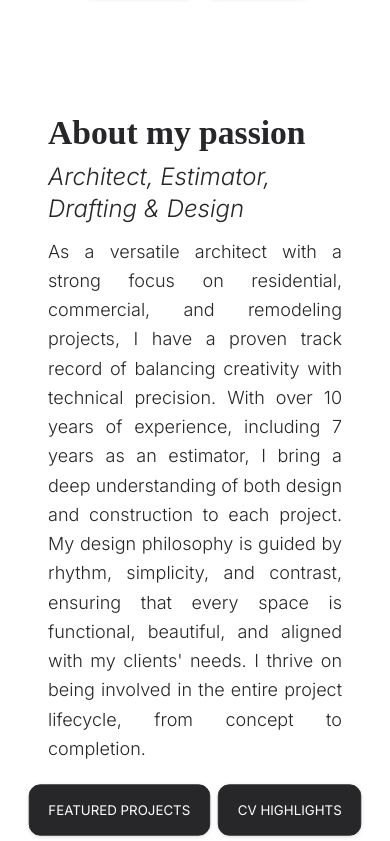
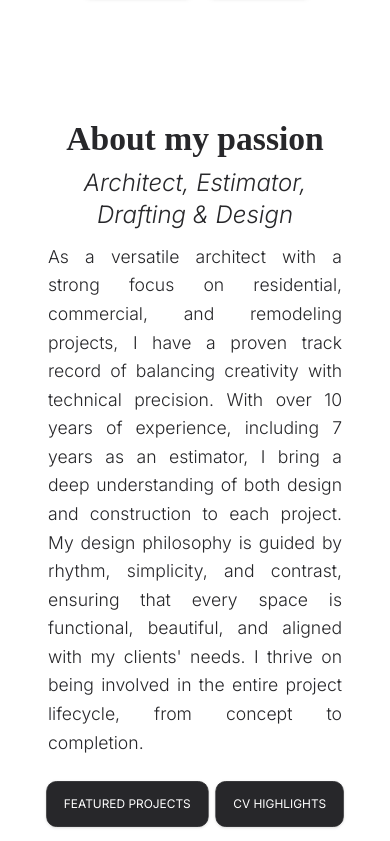
Before and after one commit to liz-garcia/architect-portfolio, a React (Vite) app in the folder client/: page / in a window 390 px wide. Shown: the part 783-1624 px from the top of the page. Built offline with nearby package versions, Linux system fonts and the light colour scheme; a web font is replaced by a local one.

Commit message:
Extra adjustments for responsiveness in multiple sections.

```diff
--- a/client/src/main.jsx
+++ b/client/src/main.jsx
@@ -7,7 +7,7 @@ import "./index.css";
 // Tailwind CSS utility classes
 const dimensions = "";
 const layout = "flex flex-col bg-[#FFFFFF]";
-const text = "text-lg/relaxed text-zinc-800 font-sans font-light";
+const text = "text-[1.1rem]/relaxed text-zinc-800 font-sans font-light";
 const darkMode = "";
 const tailwindClasses = `${dimensions} ${layout} ${text} ${darkMode}`;
 
--- a/client/src/pages/About/About.jsx
+++ b/client/src/pages/About/About.jsx
@@ -3,7 +3,8 @@ import FeaturedProjectsSection from "./FeaturedProjectsSection.jsx";
 import ResumeSection from "./ResumeSection.jsx";
 
 // Tailwind CSS utility classes
-const aboutStyle = "w-screen relative overflow-hidden xs-landscape:block";
+const aboutStyle =
+  "w-screen relative overflow-hidden xs-landscape:block h-568-w-320:mt-4";
 const presentationStyle =
   "h-screen flex flex-col sm:h-fit xs-landscape:min-h-fit";
 
--- a/client/src/pages/About/AboutMeSection.jsx
+++ b/client/src/pages/About/AboutMeSection.jsx
@@ -5,23 +5,25 @@ import PrimaryLink from "../../components/Buttons/PrimaryLink.jsx";
 const aboutMeContainer =
   "2xl:h-fit 3xl:h-1/2 3xl:flex 3xl:flex-col 3xl:items-center 3xl:justify-center min-h-fit h-1180-1550:h-1/3 h-1180-1550:place-content-center xs-landscape:h-vh";
 // * aboutMe Section element
+// lg:px-18 to lg:px-20, deleted xl:pb-4, 2xl:pb-5 to 6 for aboutMeStyle
 const aboutMeStyle =
-  "h-fit px-28 lg:px-18 md:px-12 xl:px-16 pt-16 sm:pt-12 md:pt-8 lg:pt-10 pb-10 lg:px-12 2xl:px-16 md:pb-4 xl:pb-4 2xl:pb-5 sm:pb-16 flex lg:flex-col 2xl:flex-row gap-4 lg:gap-0 lg:gap-2 sm:gap-2 justify-center sm:h-dvh sm:px-16 sm:mx-2 xs:h-svh xs:px-10 xs:gap-2 2xs:px-8 3xl:px-32 h-658-w-320:gap-1 xs-landscape:min-h-fit xs-landscape:px-8 xs-landscape:py-4 xs-landscape:h-svh";
+  "h-fit px-28 lg:px-20 md:px-12 xl:px-16 pt-16 sm:pt-12 md:pt-8 lg:pt-10 pb-10 lg:px-12 2xl:px-16 md:pb-4 2xl:pb-6 sm:pb-16 flex lg:flex-col 2xl:flex-row gap-4 lg:gap-0 lg:gap-2 sm:gap-2 justify-center sm:h-dvh sm:px-16 sm:mx-2 xs:h-svh xs:px-10 xs:gap-2 2xs:px-8 3xl:px-32 h-658-w-320:gap-1 xs-landscape:min-h-fit xs-landscape:px-8 xs-landscape:py-4 xs-landscape:h-svh md-portrait:bg-red-200 md-portrait:px-16 md-portrait:mt-4 md-portrait:mb-2 h-568-w-320:bg-emerald-200 h-568-w-320:px-6 h-658-w-320:px-6";
 // * aboutMeTitle
 const aboutMeTitleStyle = "lg:flex-none flex-1 w-1/3 lg:w-auto xl:w-1/5";
 const h2Style =
-  "font-bold font-serif text-4xl xs:text-[2.1rem] 3xl:text-6xl h-658-w-320:text-[1.8rem] h-568-w-320-landscape:text-3xl";
+  "font-bold font-serif text-4xl xs:text-[2.1rem] 3xl:text-6xl h-658-w-320:text-3xl h-568-w-320-landscape:text-3xl h-667-w-375:text-center h-667-w-375:pt-2 xs:text-center";
 // * aboutMeText
 const aboutMeTextStyle =
   "lg:flex-none flex flex-col gap-1 w-2/3 lg:w-auto pt-2 pl-4 pr-18 lg:pl-0 sm:pt-0 3xl:pl-16 xl:w-4/5 3xl:w-4/5";
 const h3Style =
-  "font-light text-2xl text-zinc-800 italic lg:text-xl xs:text-2xl sm:mb-1 h-667-w-375:text-xl 3xl:text-4xl 3xl:mt-2 h-568-w-320:mb-0 h-568-w-320:text-[0.82rem]";
+  "font-light text-2xl text-zinc-800 italic lg:text-xl xs:text-2xl sm:mb-1 h-667-w-375:text-center h-667-w-375:text-2xl 3xl:text-4xl 3xl:mt-2 h-568-w-320:mb-0 h-568-w-320:text-[0.9rem] h-658-w-320:text-xl xs:text-center h-658-w-320:mb-0";
 const elevatorPitchStyle =
-  "text-justify my-1 md:mb-0 sm:mb-4 lg:pb-0 2xl:pb-1 2xl:leading-relaxed h-667-w-375:text-base 2xs:text-base 3xl:text-2xl/relaxed 3xl:pt-4 h-658-w-320:text-sm/relaxed h-568-w-320:leading-normal h-568-w-320:mb-1 xs-landscape:text-sm/relaxed";
+  "text-justify my-1 md:mb-0 sm:mb-4 lg:pb-0 2xl:pb-1 2xl:leading-relaxed h-667-w-375:text-base 2xs:text-base 3xl:text-2xl/relaxed 3xl:pt-4 h-658-w-320:text-sm/relaxed h-568-w-320:leading-normal h-568-w-320:mb-1 xs-landscape:text-sm/relaxed h-658-w-320:mb-2 h-667-w-375:mb-2 h-882-w-344:leading-relaxed";
 const dividerStyle1 =
   "absolute -right-[56px] xl:-right-[56px] 2xl:-right-[36px] xl:w-4/5 w-2/3 h-12 border-b border-zinc-300 lg:hidden 3xl:hidden";
+// xl:py-1 to xl:py-2, md:py-2 to md:py-4 for buttonContainerStyle
 const buttonContainerStyle =
-  "flex justify-between gap-4 sm:py-0 md:py-2 xl:py-1 2xl:py-0 3xl:py-4 3xl:gap-8 items-center";
+  "flex justify-between gap-4 sm:py-0 md:py-4 xl:py-2 2xl:py-0 3xl:py-4 3xl:gap-8 items-center";
 const dividerStyle2 = "flex-1 border-b border-zinc-300";
 
 // AboutMeSection component
@@ -66,7 +68,7 @@ const AboutMeSection = () => {
             <div
               className={
                 isSmallScreen
-                  ? "flex gap-2 xs:scale-95 xs:flex-row-reverse xs:place-content-center 2xs:scale-[0.85] h-667-w-375:scale-[0.8] h-667-w-375:flex-nowrap h-658-w-320:scale-[0.75]"
+                  ? "flex gap-2 xs:scale-95 xs:flex-row-reverse xs:place-content-center 2xs:scale-[0.85] h-667-w-375:scale-[0.8] h-667-w-375:flex-nowrap h-658-w-320:scale-[0.65] h-844-w-390:scale-[0.85] h-882-w-344:scale-[0.8]"
                   : buttonContainerStyle
               }
             >
--- a/client/src/pages/Home/HeroSection.jsx
+++ b/client/src/pages/Home/HeroSection.jsx
@@ -7,17 +7,17 @@ import heroImage3 from "/architectural-plan-3.png";
 
 // Tailwind CSS utility classes
 const heroSectionStyle =
-  "w-[100dvw] h-[88dvh] flex pl-16 md:p-0 md:pb-1 2xl:pl-16 3xl:pl-28 items-center justify-center md:flex-col-reverse gap-8 md:gap-3 2xl:gap-12 3xl:gap-24 xs:gap-0 xs:h-[84svh] xs-landscape:flex-row xs-landscape:h-[84svh]";
+  "w-[100dvw] h-[88dvh] flex pl-16 md:p-0 md:pb-1 2xl:pl-16 3xl:pl-28 items-center justify-center md:flex-col-reverse gap-8 md:gap-3 2xl:gap-12 3xl:gap-24 xs:gap-0 xs:h-[84svh] xs-landscape:flex-row xs-landscape:h-[84svh] h-1366-w-1024:flex-col-reverse h-1366-w-1024:gap-3 h-1366-w-1024:p-0 h-1366-w-1024:pb-2";
 const heroTitleStyle =
-  "w-1/3 text-center flex flex-col md:w-full md:h-1/3 sm:h-2/5 items-center justify-center md:pb-8 sm:pb-6 xs:pb-4 xs:h-[40%] xs:pl-1 xs-landscape:scale-90 h-658-w-320-landscape:min-h-fit h-568-w-320-landscape:min-h-fit";
+  "w-1/3 text-center flex flex-col md:w-full md:h-1/3 sm:h-2/5 items-center justify-center md:pb-8 sm:pb-6 xs:pb-4 xs:h-[40%] xs:pl-1 xs-landscape:scale-90 h-658-w-320-landscape:min-h-fit h-568-w-320-landscape:min-h-fit h-1366-w-1024:w-full h-1366-w-1024:h-1/3 h-1366-w-1024:pb-8";
 const h1Style =
-  "font-serif italic font-bold mb-4 sm:text-[3.25rem]/[2.5rem] lg:text-6xl/[3.5rem] xl:text-7xl/[4rem] 2xl:text-[5.5rem]/[4.5rem] 3xl:text-9xl/[6.5rem] md:mb-2 sm:mb-0 sm:pb-0 sm:pt-2 xs:text-[2.75rem]/[2.15rem] 2xs:text-[2.15rem]/[2rem] h-667-w-375:text-[2.35rem]/[2rem] h-658-w-320:text-[2.25rem]/[1.75rem] h-568-w-320:text-[1.95rem] h-658-w-320-landscape:text-4xl h-568-w-320-landscape:text-5xl h-568-w-320-landscape:scale-90 h-667-w-375-landscape:text-4xl h-568-w-320-landscape:pt-0";
+  "font-serif italic font-bold mb-4 sm:text-[3.25rem]/[2.5rem] lg:text-6xl/[3.5rem] xl:text-7xl/[4rem] 2xl:text-[5.5rem]/[4.5rem] 3xl:text-9xl/[6.5rem] md:mb-2 sm:mb-0 sm:pb-0 sm:pt-2 xs:text-[2.75rem]/[2.15rem] 2xs:text-[2.15rem]/[2rem] h-667-w-375:text-[2.35rem]/[2rem] h-658-w-320:text-[2.25rem]/[1.75rem] h-568-w-320:text-[1.95rem] h-658-w-320-landscape:text-4xl h-568-w-320-landscape:text-5xl h-568-w-320-landscape:scale-90 h-667-w-375-landscape:text-4xl h-568-w-320-landscape:pt-0 h-1366-w-1024:text-7xl/tight h-1366-w-1024:mb-2";
 const h2Style =
-  "font-serif font-normal pb-2 md:px-4 2xl:px-2 mb-4 md:mb-2 2xl:text-2xl/7 lg:text-[1.25rem]/6 lg:px-0 lg:mx-0 md:text-[1.35rem]/[1.75rem] sm:text-[1.45rem]/[1.75rem] sm:py-2 sm:px-8 xs:text-[1.45rem]/[1.75rem] 2xs:text-xl/[1.55rem] 3xl:text-4xl mx-8 xl:mx-2 3xl:mx-2 3xl:px-0 3xl:py-2 3xl:pb-4 xs:pt-3 h-658-w-320:text-base/snug h-667-w-375:text-xl/tight h-568-w-320:pt-1 h-568-w-320-landscape:text-base/snug xs-landscape:px-2 h-568-w-320-landscape:pb-0";
+  "font-serif font-normal pb-2 md:px-4 2xl:px-2 mb-4 md:mb-2 2xl:text-2xl/7 lg:text-[1.25rem]/6 lg:px-0 lg:mx-0 md:text-[1.35rem]/[1.75rem] sm:text-[1.45rem]/[1.75rem] sm:py-2 sm:px-8 xs:text-[1.45rem]/[1.75rem] 2xs:text-xl/[1.55rem] 3xl:text-4xl mx-8 xl:mx-2 3xl:mx-2 3xl:px-0 3xl:py-2 3xl:pb-4 xs:pt-3 h-658-w-320:text-base/snug h-667-w-375:text-xl/tight h-568-w-320:pt-1 h-568-w-320-landscape:text-base/snug xs-landscape:px-2 h-568-w-320-landscape:pb-0 h-1366-w-1024:text-3xl/tight h-1366-w-1024:px-24 h-568-w-320:pb-0 h-658-w-320:pb-0";
 const heroImagesContainerStyle =
-  "w-2/3 h-full md:h-2/3 sm:h-3/5 md:w-full xs:h-[60%] xs-landscape:h-[100%]";
+  "w-2/3 h-full md:h-2/3 sm:h-3/5 md:w-full xs:h-[60%] xs-landscape:h-[100%] h-1366-w-1024:w-full h-1366-w-1024:h-2/3";
 const heroButtonsStyle =
-  "flex gap-2 3xl:gap-4 h-568-w-320-landscape:scale-90 h-667-w-375-landscape:scale-90";
+  "flex gap-2 3xl:gap-4 h-568-w-320-landscape:scale-90 h-667-w-375-landscape:scale-90 h-1366-w-1024:scale-105 h-568-w-320:scale-[0.85] h-658-w-320:scale-[0.85] h-667-w-375:scale-[0.85]";
 
 // HeroSection component
 function HeroSection() {
--- a/client/tailwind.config.js
+++ b/client/tailwind.config.js
@@ -48,6 +48,14 @@ export default {
         "h-658-w-320-landscape": { raw: "(max-height: 320px) and (max-width: 658px) and (orientation: landscape)" },
         "h-568-w-320": { raw: "(max-height: 568px) and (max-width: 320px)" },
         "h-568-w-320-landscape": { raw: "(max-height: 320px) and (max-width: 568px) and (orientation: landscape)" },
+        // ! Specific for 'iPhone 12 Pro' screens on portrait orientation
+        "h-844-w-390": { raw: "(max-height: 844px) and (max-width: 390px) and (orientation: portrait)" },
+        // ! Specific for 'Galaxy Z Fold 5' screens on portrait orientation
+        "h-882-w-344": { raw: "(max-height: 882px) and (max-width: 344px) and (orientation: portrait)" },
+        // ! Specific for 'iPad Pro' and 'iPad Air' screens on portrait orientation
+        "h-1366-w-1024": {
+          raw: "(max-width: 1024px) and (min-width: 820px) and (max-height: 1368px) and (orientation: portrait)",
+        },
         // ! Specific for 'lg' to 'md' screens on portrait orientation
         "lg-md-portrait": {
           raw: "(max-width: 1025px) and (min-height: 1024px) and (max-height: 1368px) and (orientation: portrait)",
@@ -55,6 +63,10 @@ export default {
         // ! Specific for heights between 1024 and 1480 pixels on large widths
         "h-1180-1550": {
           raw: "(min-width: 1024px) and (min-height: 1180px) and (max-height: 1480px)",
+        },
+        // ! Specific for 'md' screens with portrait orientation, excluding sm and smallers
+        "md-portrait": {
+          raw: "(max-width: 768px) and (min-width: 641px) and (orientation: portrait)",
         },
         // ! Specific for 'xs' screens with portrait/landscape orientation
         "xs-portrait": {
```
